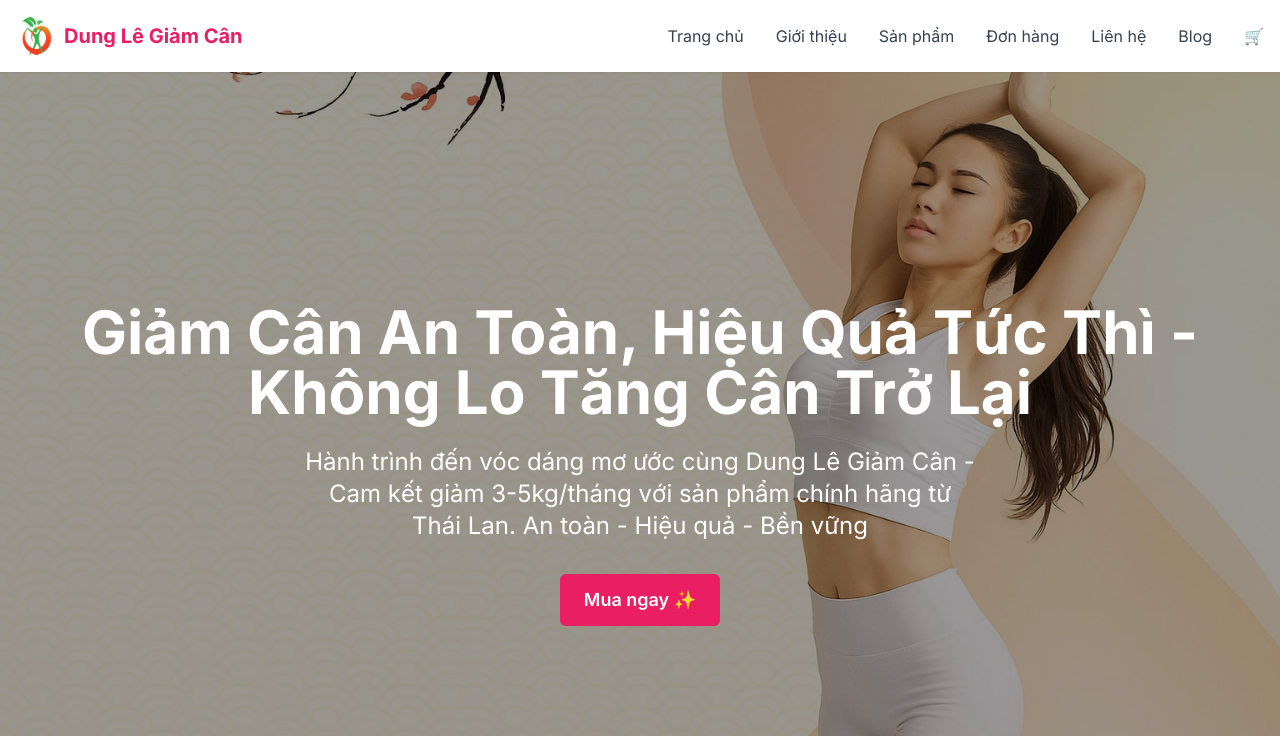
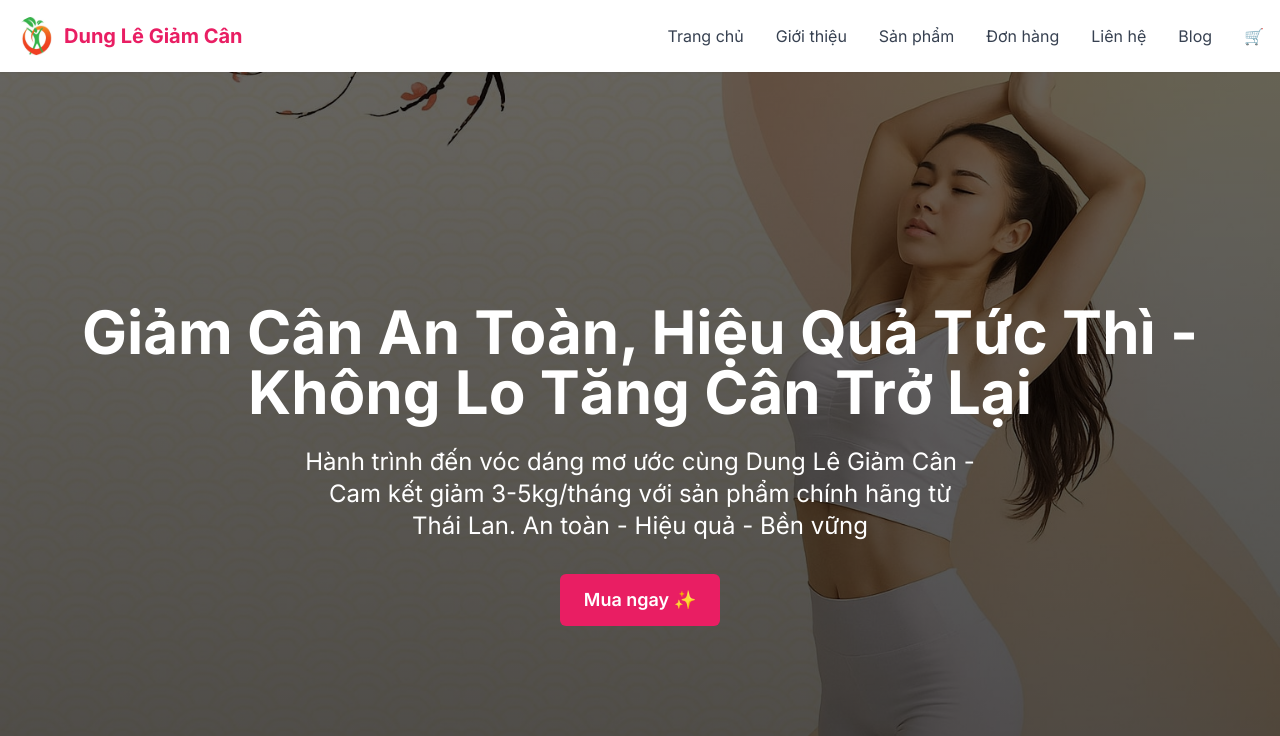
Before and after one commit to jsonnguyen19/Dung-Le-Giam-Can, a Next.js app: page / in a window 1280 px wide. Shown: the top 736 px of the page. Built offline with nearby package versions, Linux system fonts and the light colour scheme.

Commit message:
style: enhance HeroSection layout and styling for improved visuals

```diff
--- a/src/components/home/HeroSection.tsx
+++ b/src/components/home/HeroSection.tsx
@@ -36,21 +36,21 @@ export const HeroSection = () => {
                 alt={`Banner ${index + 1}`}
                 fill
                 priority={index === 0}
-                className="object-cover"
+                className="object-cover object-center"
               />
-              <div className="absolute inset-0 bg-black/40" />
+              <div className="absolute inset-0 bg-gradient-to-b from-black/60 to-black/70" />
             </div>
           </SwiperSlide>
         ))}
       </Swiper>
 
       <div className="absolute inset-0 z-10 flex items-center justify-center">
-        <div className="container px-4 text-center text-white">
+        <div className="container mx-auto px-4 md:px-6 text-center text-white">
           <AnimatedHeading
             initial={{ opacity: 0, y: 20 }}
             animate={{ opacity: 1, y: 0 }}
             transition={{ duration: 0.6 }}
-            className="text-4xl md:text-6xl font-bold mb-6"
+            className="text-3xl sm:text-4xl md:text-6xl font-bold mb-4 md:mb-6"
           >
             {homeContent.hero.slogan}
           </AnimatedHeading>
@@ -58,7 +58,7 @@ export const HeroSection = () => {
             initial={{ opacity: 0, y: 20 }}
             animate={{ opacity: 1, y: 0 }}
             transition={{ duration: 0.6, delay: 0.2 }}
-            className="text-xl md:text-2xl mb-8 max-w-2xl mx-auto"
+            className="text-lg sm:text-xl md:text-2xl mb-6 md:mb-8 max-w-2xl mx-auto"
           >
             {homeContent.hero.description}
           </AnimatedParagraph>
@@ -74,6 +74,7 @@ export const HeroSection = () => {
                   .getElementById("order")
                   ?.scrollIntoView({ behavior: "smooth" });
               }}
+              className="px-6 py-3 text-lg"
             >
               {homeContent.hero.cta} ✨
             </Button>
```
